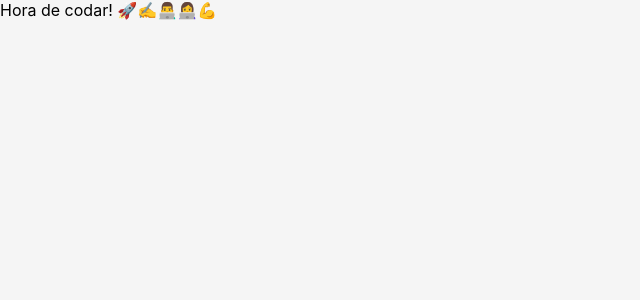
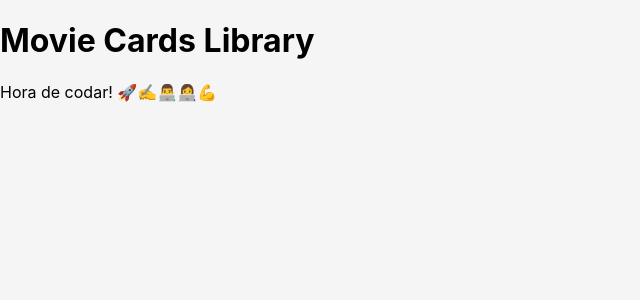
Before and after one commit to xafixav/movies-cards, a React (Create React App) app: page / in a window 1280 px wide. Shown: the top 300 px of the page, without its empty margins (0-640 px from the left). Built offline with nearby package versions, Linux system fonts and the light colour scheme.

Commit message:
requirement 1-2 and 15

```diff
--- a/src/App.js
+++ b/src/App.js
@@ -1,10 +1,14 @@
 import React from 'react';
 import './App.css';
+import Header from './components/Header';
+import './components/MovieCard';
+import './components/MovieList';
+import './components/Rating';
 
 function App() {
   return (
     <div className="App">
-      {/* Sua implementação deve ficar aqui. Remova essas duas linhas e mão na massa */ }
+      {<Header />}
       Hora de codar! 🚀✍️👨‍💻👩‍💻💪
     </div>
   );
--- a/src/components/Header.jsx
+++ b/src/components/Header.jsx
@@ -1 +1,12 @@
+import React from 'react';
+
+class Header extends React.Component {
+  render() {
+    return (
+      <header><h1>Movie Cards Library</h1></header>
+    );
+  }
+}
+
 // implement Header component here
+export default Header;
```
